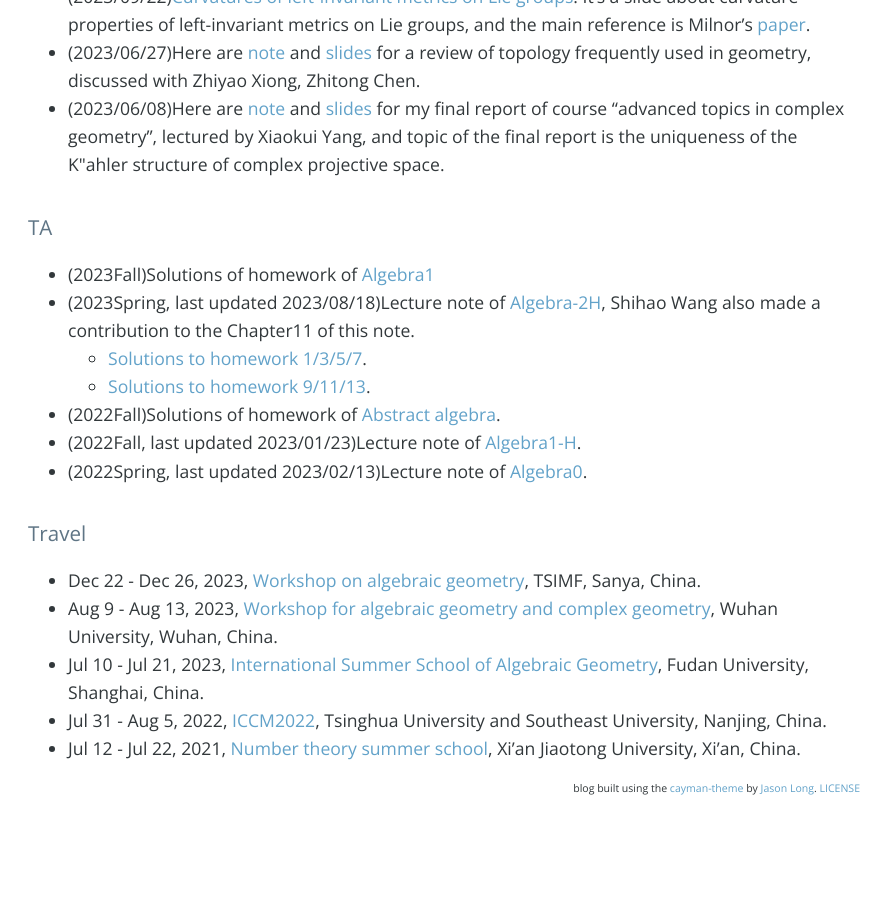
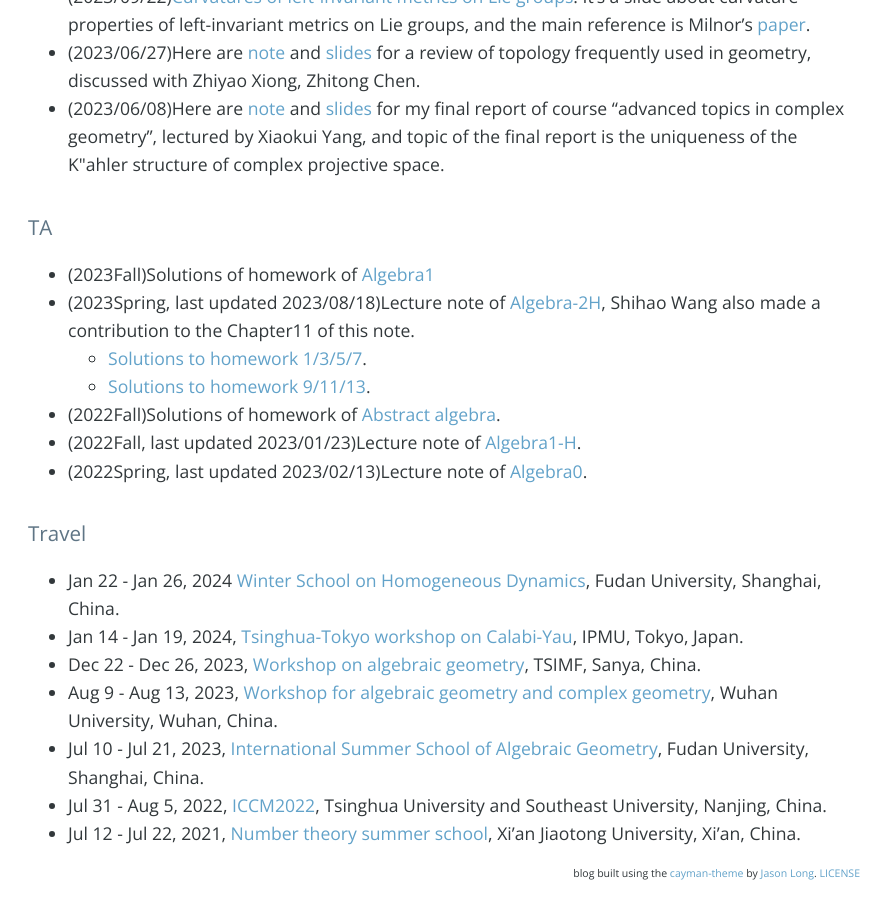
Before and after one commit to bowenl-math/bowenl-math.github.io, a Jekyll site: the page built from index.md, in a window 1280 px wide and 900 px high, scrolled down 1906 px. Shown: the whole window, without its empty margins (196-1087 px from the left). Built offline with Jekyll 4.4.1, drawn with Linux system fonts in a browser that asks for light colours; nearby versions of some CDN libraries; our own code applies the rules of GitHub Pages for plain Markdown files; the list of posts is cut into pages by our own code; comment, search, counter and statistics services are not loaded; before the commit the page ends 2722 px from its top, so only the background shows below that.

Commit message:
Update index.md

```diff
--- a/index.md
+++ b/index.md
@@ -45,6 +45,8 @@ My email is liubw22 [at] mails.tsinghua.edu.cn, and my workstation is S103 at C7
 
 
 ### Travel
+* Jan 22 - Jan 26, 2024 [Winter School on Homogeneous Dynamics](https://scms.fudan.edu.cn/info/4503/6035.htm), Fudan University, Shanghai, China.
+* Jan 14 - Jan 19, 2024, [Tsinghua-Tokyo workshop on Calabi-Yau](https://indico.ipmu.jp/event/422/), IPMU, Tokyo, Japan.
 * Dec 22 - Dec 26, 2023, [Workshop on algebraic geometry](http://www.tsimf.cn/meeting/detail?id=360), TSIMF, Sanya, China.
 * Aug 9 - Aug 13, 2023, [Workshop for algebraic geometry and complex geometry](https://tmcc.whu.edu.cn/info/1206/2689.htm), Wuhan University, Wuhan, China.
 * Jul 10 - Jul 21, 2023, [International Summer School of Algebraic Geometry](https://scms.fudan.edu.cn/info/4503/5820.htm), Fudan University, Shanghai, China.
```
